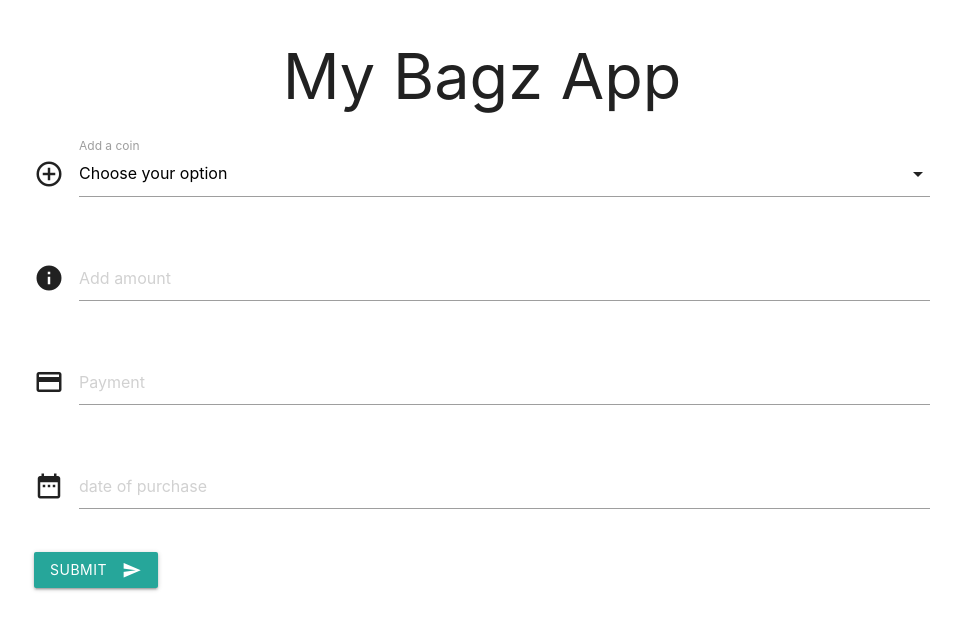
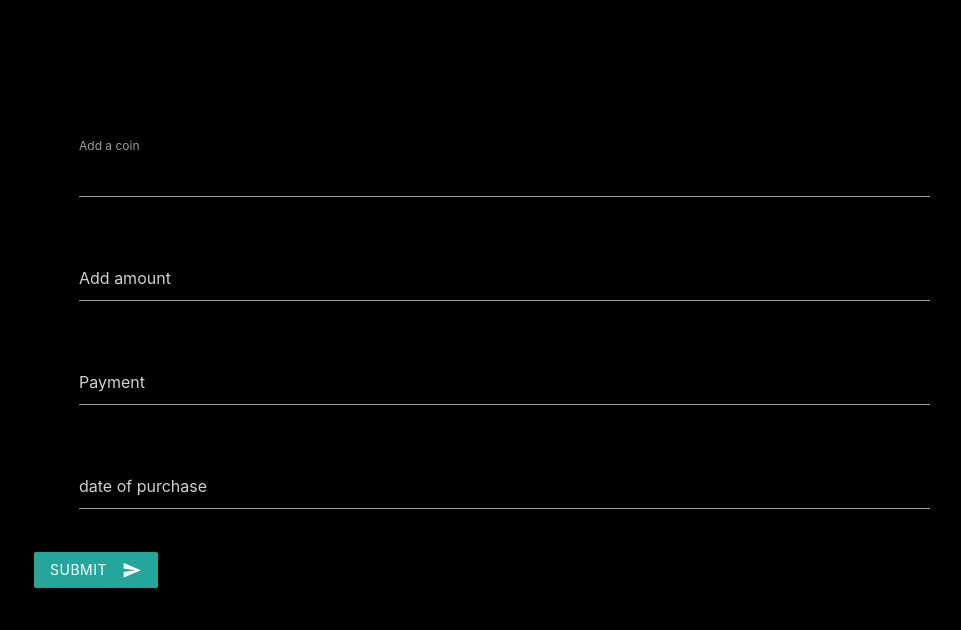
Before and after one commit to NickBell123/Digi-Market-Cap, a Flask app: page / in a window 1280 px wide. Shown: the top 630 px of the page, without its empty margins (158-1119 px from the left). Run offline with Flask 2, Linux system fonts and the light colour scheme; some libraries are stand-ins or nearby versions.

Commit message:
static and custom style.css file added

```diff
--- /dev/null
+++ b/static/css/style.css
@@ -0,0 +1,3 @@
+body {
+    background-color: black;
+}
--- a/templates/base.html
+++ b/templates/base.html
@@ -6,6 +6,7 @@
     <meta name="viewport" content="width=device-width, initial-scale=1.0">
     <link href="https://fonts.googleapis.com/icon?family=Material+Icons" rel="stylesheet">
     <link rel="stylesheet" href="https://cdnjs.cloudflare.com/ajax/libs/materialize/1.0.0/css/materialize.min.css">
+    <link rel="stylesheet" href="{{url_for('static', filename='css/style.css')}}">
     <title>Website</title>
 </head>
 
--- a/templates/coin_list.html
+++ b/templates/coin_list.html
@@ -13,6 +13,7 @@
 
             <tbody>
                 {% for coin in data %}
+
               <tr>
                 <td>{{coin.symbol}}</td>
                 <td><strong>{{coin.name}}</strong></td>
```
